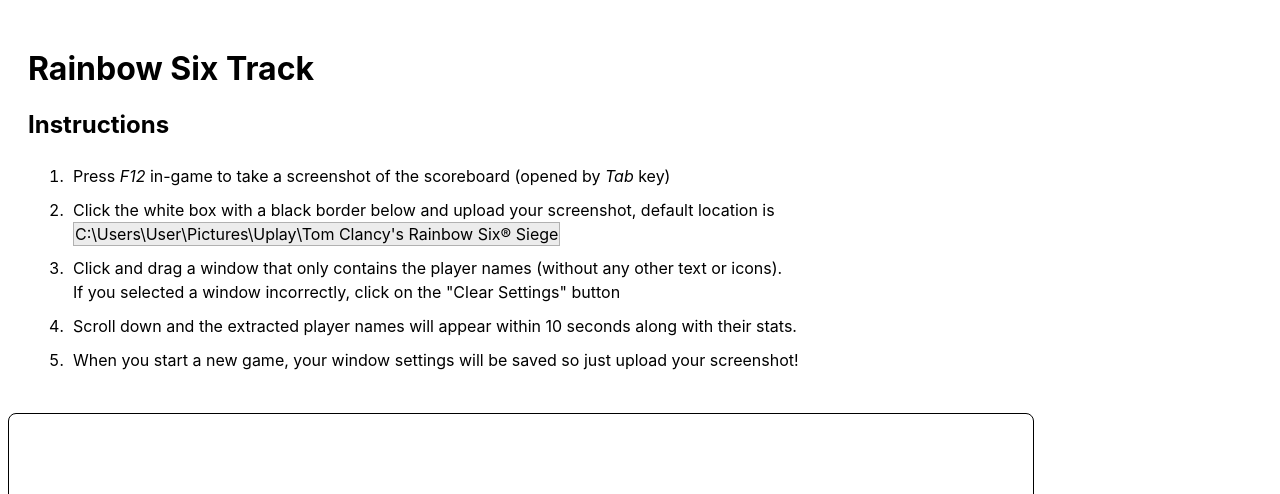
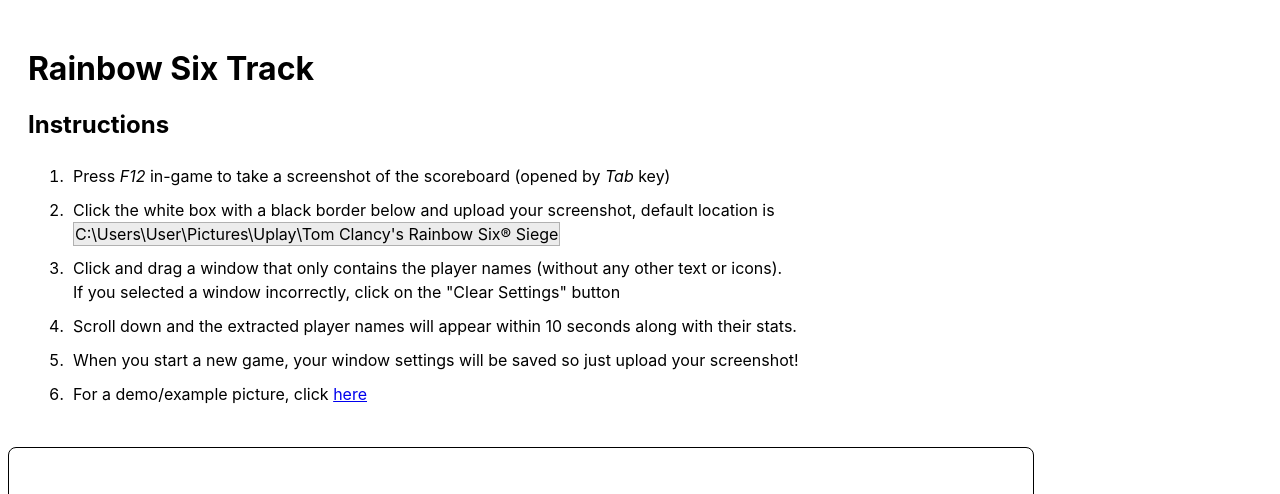
Before and after one commit to Insufficient/r6track, a React (Create React App) app: page / in a window 1280 px wide. Shown: the top 494 px of the page. Built offline with nearby package versions, Linux system fonts and the light colour scheme; no server answers.

Commit message:
Added example screenshot/picture

```diff
--- a/src/App.js
+++ b/src/App.js
@@ -81,6 +81,10 @@ export default class App extends React.Component {
               When you start a new game, your window settings will be saved so
               just upload your screenshot!
             </li>
+            <li>
+              For a demo/example picture, click{" "}
+              <a href="/screenshot.png">here</a>
+            </li>
           </ul>
         </div>
 
```
Also changed, not shown: 1 other file (tests, documents, lock files or other folders).
